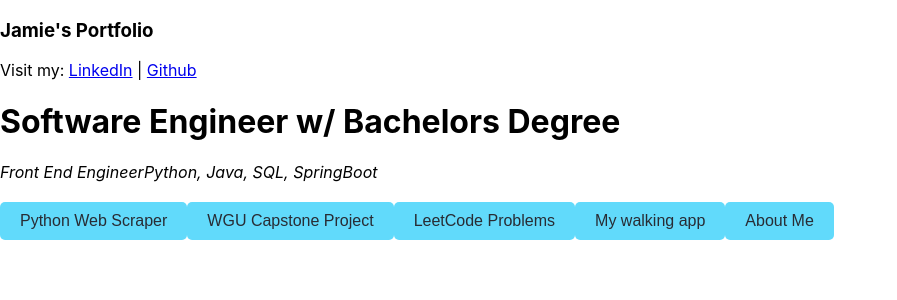
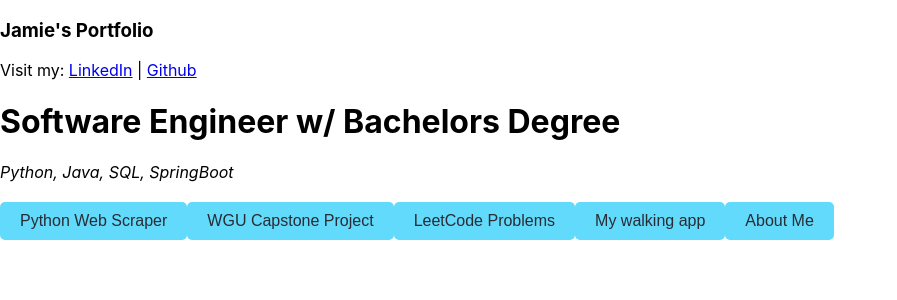
Before and after one commit to jamie082/portfolio, a React (Create React App) app: page / in a window 1280 px wide. Shown: the top 300 px of the page, without its empty margins (0-897 px from the left). Built offline with nearby package versions, Linux system fonts and the light colour scheme.

Commit message:
edited text

```diff
--- a/src/App.js
+++ b/src/App.js
@@ -82,7 +82,6 @@ function App() {
           | <a href="https://github.com/jamie082/" target="_blank" rel="noopener noreferrer">Github</a>
         </p>
         <h1>Software Engineer w/ Bachelors Degree</h1>
-        <i>Front End Engineer</i>
         <i>Python, Java, SQL, SpringBoot</i>
       </div>
 
```
